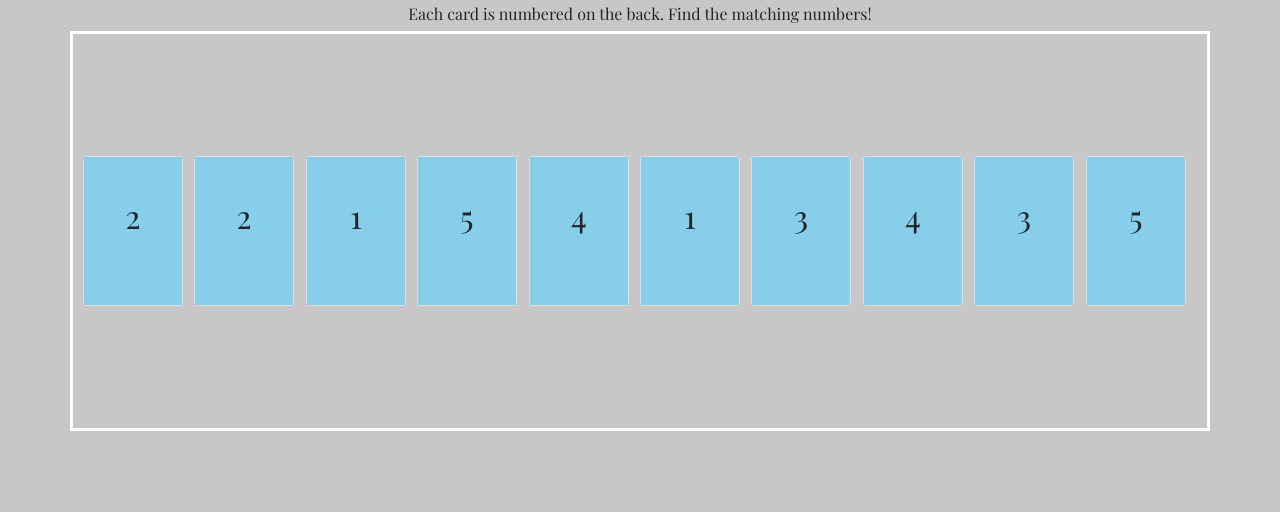
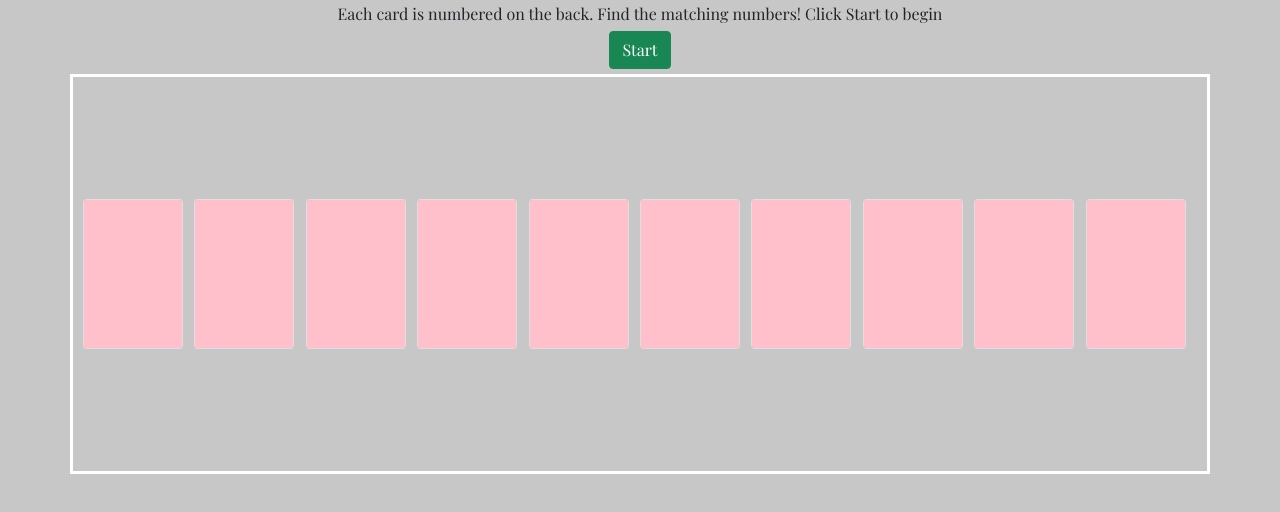
Before and after one commit to mhvue/matchingGame, a plain HTML site: page index.html in a window 1280 px wide. Shown: the part 108-620 px from the top of the page. Drawn offline with nearby package versions, Linux system fonts and the light colour scheme.

Commit message:
added start button. once clicked, function to flip cards over to preview numbers are triggered.

```diff
--- a/app.js
+++ b/app.js
@@ -10,6 +10,7 @@ let cardInfo = [];
 let score = 0;
 const modal = new bootstrap.Modal(document.getElementById("msgModal"));
 const closeBtn = document.querySelector(".close");
+const startBtn = document.querySelector(".btn")
 let startTime;
 
 //move or shuffle the array of numbers and add it to back-card
@@ -27,11 +28,16 @@ sorted.forEach((num, index) =>{
 
 });
 
+//when clicking on start the game.
+startBtn.addEventListener("click", function(){
+    allCards.forEach(card =>{
+        start();
+        setTimeout(flip, 5000);
+    });
+})
 //now you add click event to each instance of .card-content
 //to get card to flip
 allCards.forEach(card =>{
-    start();
-    setTimeout(flip, 5000);
      card.addEventListener("click",function game(){
         //toggle class of active on card-content
        card.classList.toggle("active");
@@ -80,7 +86,7 @@ function start(){
         allCards.forEach(card=>{
         card.classList.add("active")
     });
-}, 2000)
+}, 1000)
 }
 
 //flip the cards over now
--- a/index.html
+++ b/index.html
@@ -14,7 +14,8 @@
     <br>
     <h1>Matching Game</h1>
     <h5>Score:<span id="scoreHere">0</span></h5>
-    <h6>Each card is numbered on the back. Find the matching numbers!</h6>
+    <h6>Each card is numbered on the back. Find the matching numbers! Click Start to begin</h6>
+    <button type="button" class="btn btn-success">Start</button>
     <div class="container">
         <div class="card">
             <div class="card-content">
--- a/style.css
+++ b/style.css
@@ -65,3 +65,9 @@ h2{
 .grayOut{
     background-color: #B2A5A3;
 }
+
+.btn{
+    margin: 0 auto;
+    display: block;
+    margin-bottom: 5px;;
+}
```
